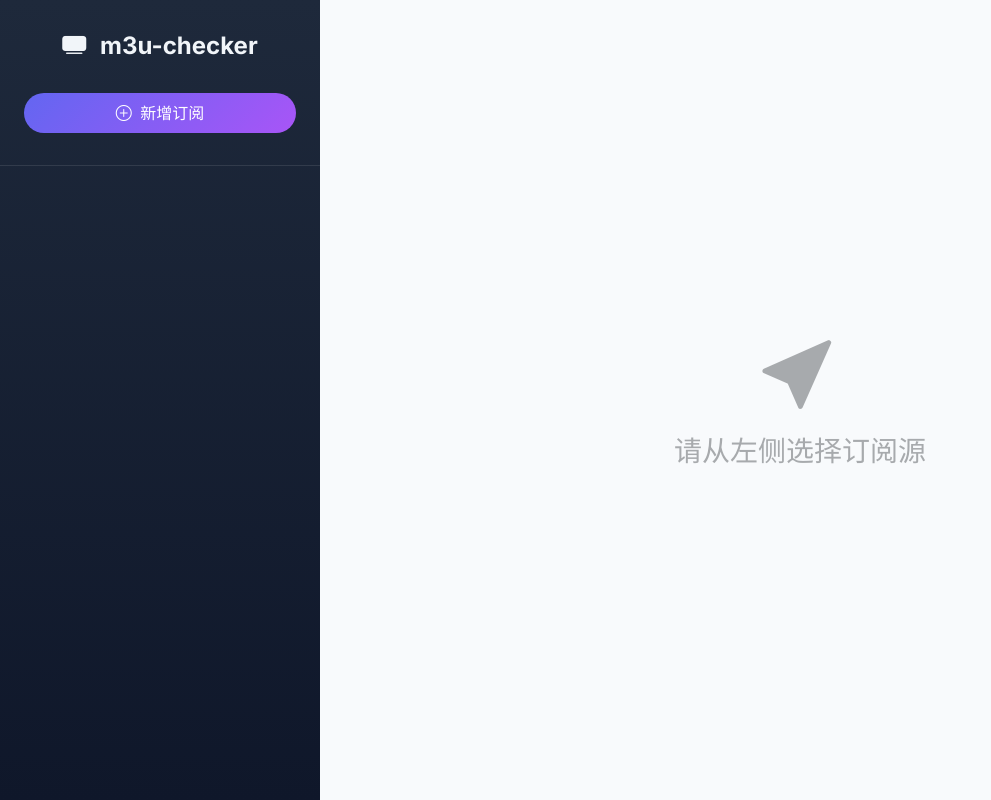
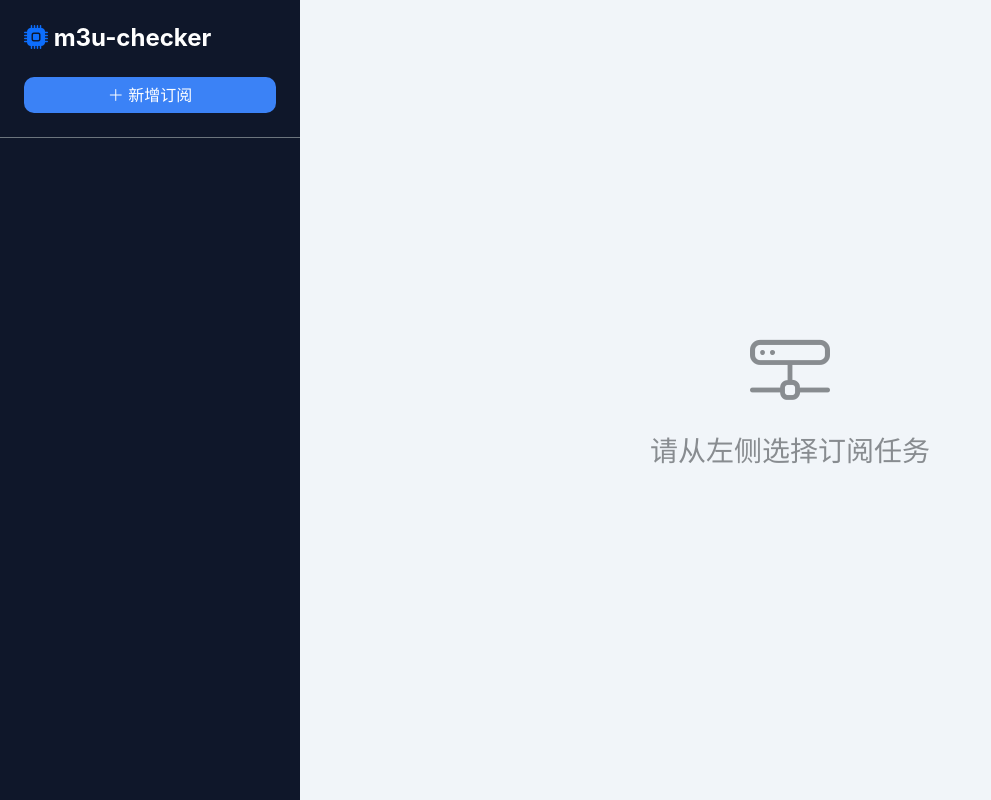
Before and after one commit to JE668/m3u-checker, a Flask app: page / in a window 1280 px wide. Shown: the whole page, without its empty margins (0-991 px from the left). Run offline with Flask 3, Linux system fonts and the light colour scheme; data that the repository does not hold is empty; parts of the project's set-up code (start-up, migrations or seed data) failed here and were passed over.

Commit message:
Update index.html

```diff
--- a/templates/index.html
+++ b/templates/index.html
@@ -2,338 +2,156 @@
 <html lang="zh-CN">
 <head>
     <meta charset="UTF-8">
-    <meta name="viewport" content="width=device-width, initial-scale=1.0">
-    <title>m3u-checker Pro | 极致体验</title>
-    <!-- 引入 Google 字体与图标 -->
-    <link href="https://fonts.googleapis.com/css2?family=Inter:wght@400;600;700&display=swap" rel="stylesheet">
+    <title>m3u-checker Pro Dashboard</title>
     <link href="https://cdn.jsdelivr.net/npm/bootstrap@5.3.0/dist/css/bootstrap.min.css" rel="stylesheet">
     <link rel="stylesheet" href="https://cdn.jsdelivr.net/npm/bootstrap-icons@1.10.0/font/bootstrap-icons.css">
+    <style>
+        :root { --sidebar: #0f172a; --glass: rgba(255, 255, 255, 0.9); }
+        body { background: #f1f5f9; height: 100vh; overflow: hidden; font-family: 'Inter', sans-serif; }
 
-    <style>
-        :root {
-            --sidebar-bg: #1e293b;
-            --sidebar-active: #3b82f6;
-            --main-bg: #f8fafc;
-            --accent-color: #6366f1;
-            --card-shadow: 0 10px 25px -5px rgba(0, 0, 0, 0.05);
-            --console-bg: #0f172a;
-        }
+        /* 侧边栏美化 */
+        .sidebar { width: 300px; background: var(--sidebar); height: 100vh; position: fixed; color: white; transition: 0.3s; }
+        .sub-item { padding: 15px 20px; cursor: pointer; border-bottom: 1px solid rgba(255,255,255,0.05); transition: 0.2s; }
+        .sub-item:hover { background: rgba(255,255,255,0.1); }
+        .sub-item.active { background: #3b82f6; box-shadow: 0 4px 12px rgba(59, 130, 246, 0.5); }
 
-        body {
-            font-family: 'Inter', 'Segoe UI', system-ui, sans-serif;
-            background-color: var(--main-bg);
-            height: 100vh;
-            overflow: hidden;
-            color: #334155;
-        }
+        /* 主面板美化 */
+        .main { margin-left: 300px; padding: 30px; height: 100vh; overflow-y: auto; }
+        .glass-card { background: var(--glass); backdrop-filter: blur(10px); border-radius: 16px; border: 1px solid rgba(255,255,255,0.3); box-shadow: 0 10px 15px -3px rgba(0,0,0,0.1); }
 
-        /* 侧边栏 */
-        .sidebar {
-            width: 320px;
-            background: linear-gradient(180deg, var(--sidebar-bg) 0%, #0f172a 100%);
-            color: #f1f5f9;
-            height: 100vh;
-            position: fixed;
-            left: 0; top: 0;
-            z-index: 1000;
-        }
+        .stat-card { text-align: center; padding: 20px; transition: 0.3s; }
+        .stat-card:hover { transform: translateY(-5px); }
+        .stat-icon { font-size: 2rem; margin-bottom: 10px; display: block; }
 
-        .sidebar-header { padding: 2rem 1.5rem; border-bottom: 1px solid rgba(255,255,255,0.1); }
+        .console { background: #1e293b; color: #f8fafc; height: calc(100vh - 550px); min-height: 350px; overflow-y: auto; font-family: 'Fira Code', monospace; font-size: 13px; padding: 20px; border-radius: 12px; }
+        .log-line { margin-bottom: 3px; border-bottom: 1px solid rgba(255,255,255,0.05); padding-bottom: 2px; }
+        .log-success { color: #4ade80; }
+        .log-fail { color: #f87171; }
 
-        .sub-list { padding: 1rem 0.75rem; overflow-y: auto; height: calc(100vh - 180px); }
-
-        .sub-item {
-            padding: 1rem; border-radius: 12px; margin-bottom: 0.5rem; cursor: pointer;
-            transition: all 0.2s; background: rgba(255,255,255,0.03); border: 1px solid transparent;
-        }
-
-        .sub-item:hover { background: rgba(255,255,255,0.08); }
-
-        .sub-item.active {
-            background: var(--sidebar-active);
-            box-shadow: 0 10px 15px -3px rgba(59, 130, 246, 0.4);
-        }
-
-        /* 主界面 */
-        .main-content { margin-left: 320px; height: 100vh; overflow-y: auto; padding: 2.5rem; }
-
-        .glass-card {
-            background: rgba(255, 255, 255, 0.9);
-            backdrop-filter: blur(10px);
-            border-radius: 20px;
-            border: 1px solid rgba(255, 255, 255, 0.3);
-            box-shadow: var(--card-shadow);
-            padding: 1.5rem; margin-bottom: 1.5rem;
-        }
-
-        .stat-card { border-radius: 16px; padding: 1.25rem; background: #fff; }
-
-        .console {
-            background-color: var(--console-bg);
-            color: #e2e8f0;
-            height: calc(100vh - 520px);
-            min-height: 300px;
-            overflow-y: auto;
-            font-family: 'Consolas', monospace;
-            font-size: 13px;
-            padding: 20px;
-            border-radius: 16px;
-            box-shadow: inset 0 2px 10px rgba(0,0,0,0.5);
-        }
-
-        .log-line { padding: 2px 0; border-bottom: 1px solid rgba(255,255,255,0.05); }
-        .log-success { color: #10b981; }
-        .log-fail { color: #f43f5e; }
-
-        .btn-gradient {
-            background: linear-gradient(135deg, #6366f1 0%, #a855f7 100%);
-            color: white; border: none; border-radius: 50px;
-        }
-
-        .progress { background-color: #e2e8f0; border-radius: 50px; height: 12px !important; }
+        .progress { height: 12px; border-radius: 20px; background: #e2e8f0; overflow: hidden; }
+        .btn-primary { background: #3b82f6; border: none; border-radius: 10px; }
     </style>
 </head>
 <body>
 
-<!-- 侧边栏 -->
 <div class="sidebar">
-    <div class="sidebar-header text-center">
-        <h4 class="fw-bold"><i class="bi bi-tv-fill me-2"></i> m3u-checker</h4>
-        <button class="btn btn-gradient w-100 mt-4 py-2" onclick="showAddModal()">
-            <i class="bi bi-plus-circle me-1"></i> 新增订阅
-        </button>
+    <div class="p-4 border-bottom border-secondary">
+        <h4 class="fw-bold"><i class="bi bi-cpu-fill text-primary"></i> m3u-checker</h4>
+        <button class="btn btn-primary w-100 mt-3" onclick="showAddModal()"><i class="bi bi-plus-lg"></i> 新增订阅</button>
     </div>
-    <div id="subsList" class="sub-list">
-        <!-- JS 动态填充 -->
-    </div>
+    <div id="subsList" class="mt-2"></div>
 </div>
 
-<!-- 主内容 -->
-<div class="main-content">
-    <!-- 未选择提示 -->
-    <div id="noSelect" class="h-100 d-flex flex-column align-items-center justify-content-center text-muted opacity-50">
-        <i class="bi bi-cursor-fill display-1 mb-3"></i>
-        <h3>请从左侧选择订阅源</h3>
+<div class="main">
+    <div id="noSelect" class="h-100 d-flex flex-column align-items-center justify-content-center opacity-50">
+        <i class="bi bi-hdd-network display-1 mb-3"></i>
+        <h3>请从左侧选择订阅任务</h3>
     </div>
 
-    <!-- 仪表盘 -->
     <div id="dashboard" class="d-none">
-        <div class="d-flex justify-content-between align-items-end mb-4">
+        <div class="d-flex justify-content-between align-items-center mb-4">
             <div>
-                <h1 id="viewName" class="fw-bold mb-1">加载中...</h1>
-                <p id="viewUrl" class="text-muted small mb-0 text-truncate" style="max-width: 500px;"></p>
+                <h2 id="viewName" class="fw-bold mb-0">--</h2>
+                <span id="viewUrl" class="text-muted small"></span>
             </div>
-            <div class="d-flex gap-2">
-                <button id="runBtn" class="btn btn-success rounded-pill px-4" onclick="startTask()">开始检测</button>
-                <button id="stopBtn" class="btn btn-danger rounded-pill px-4 d-none" onclick="stopTask()">停止检测</button>
-                <button class="btn btn-light rounded-circle shadow-sm" onclick="editCurrent()"><i class="bi bi-gear-fill"></i></button>
+            <div class="btn-group">
+                <button id="runBtn" class="btn btn-success px-4" onclick="startTask()"><i class="bi bi-play-fill"></i> 执行检测</button>
+                <button id="stopBtn" class="btn btn-danger px-4 d-none" onclick="stopTask()"><i class="bi bi-stop-fill"></i> 停止</button>
+                <button class="btn btn-secondary px-3" onclick="editCurrent()"><i class="bi bi-gear"></i></button>
             </div>
         </div>
 
         <div class="row g-4 mb-4">
-            <div class="col-md-3 text-center"><div class="stat-card glass-card"><div>总频道</div><h3 id="statTotal" class="fw-bold mb-0">0</h3></div></div>
-            <div class="col-md-3 text-center"><div class="stat-card glass-card"><div>已处理</div><h3 id="statCurrent" class="fw-bold mb-0">0</h3></div></div>
-            <div class="col-md-3 text-center text-success"><div class="stat-card glass-card"><div>有效源</div><h3 id="statSuccess" class="fw-bold mb-0">0</h3></div></div>
-            <div class="col-md-3 text-center text-primary"><div class="stat-card glass-card"><div>成功率</div><h3 id="statRate" class="fw-bold mb-0">0%</h3></div></div>
+            <div class="col-md-3"><div class="glass-card stat-card"><i class="bi bi-list-ol stat-icon text-primary"></i><div>总频道</div><h3 id="statTotal">0</h3></div></div>
+            <div class="col-md-3"><div class="glass-card stat-card"><i class="bi bi-activity stat-icon text-info"></i><div>已处理</div><h3 id="statCurrent">0</h3></div></div>
+            <div class="col-md-3"><div class="glass-card stat-card text-success"><i class="bi bi-check-circle stat-icon"></i><div>有效源</div><h3 id="statSuccess">0</h3></div></div>
+            <div class="col-md-3"><div class="glass-card stat-card text-primary"><i class="bi bi-pie-chart stat-icon"></i><div>成功率</div><h3 id="statRate">0%</h3></div></div>
         </div>
 
-        <div class="glass-card mb-4">
-            <div class="d-flex justify-content-between mb-2 fw-bold small"><span>探测进度</span><span id="pText">0%</span></div>
-            <div class="progress"><div id="pBar" class="progress-bar progress-bar-striped progress-bar-animated bg-success" style="width: 0%"></div></div>
+        <div class="glass-card p-4 mb-4">
+            <div class="d-flex justify-content-between small fw-bold mb-2"><span>🔍 探测实时进度</span><span id="pText">0%</span></div>
+            <div class="progress"><div id="pBar" class="progress-bar progress-bar-striped progress-bar-animated bg-success"></div></div>
         </div>
 
         <div class="row g-4 mb-4">
-            <div class="col-md-6"><div class="glass-card mb-0">
-                <label class="form-label small fw-bold">M3U 订阅</label>
-                <div class="input-group"><input type="text" id="m3uUrl" class="form-control bg-light border-0" readonly><button class="btn btn-dark" onclick="copyText('m3uUrl')">复制</button></div>
-            </div></div>
-            <div class="col-md-6"><div class="glass-card mb-0">
-                <label class="form-label small fw-bold">TXT 订阅</label>
-                <div class="input-group"><input type="text" id="txtUrl" class="form-control bg-light border-0" readonly><button class="btn btn-dark" onclick="copyText('txtUrl')">复制</button></div>
-            </div></div>
+            <div class="col-md-6"><div class="glass-card p-3"><label class="form-label fw-bold"><i class="bi bi-link-45deg"></i> M3U 地址</label><div class="input-group"><input type="text" id="m3uUrl" class="form-control" readonly><button class="btn btn-dark" onclick="copy('m3uUrl')">复制</button></div></div></div>
+            <div class="col-md-6"><div class="glass-card p-3"><label class="form-label fw-bold"><i class="bi bi-file-text"></i> TXT 地址</label><div class="input-group"><input type="text" id="txtUrl" class="form-control" readonly><button class="btn btn-dark" onclick="copy('txtUrl')">复制</button></div></div></div>
         </div>
 
-        <div class="console" id="console"></div>
+        <div id="console" class="console shadow-lg"></div>
     </div>
 </div>
 
-<!-- 模态框 -->
+<!-- 配置弹窗 -->
 <div class="modal fade" id="editModal" tabindex="-1">
-    <div class="modal-dialog modal-dialog-centered">
-        <div class="modal-content border-0 shadow-lg" style="border-radius: 20px;">
+    <div class="modal-dialog modal-dialog-centered"><div class="modal-content shadow border-0" style="border-radius:20px;">
         <div class="modal-header border-0 px-4 pt-4"><h5 class="modal-title fw-bold">订阅配置</h5><button type="button" class="btn-close" data-bs-dismiss="modal"></button></div>
         <div class="modal-body px-4 pb-4">
             <input type="hidden" id="editId">
             <div class="mb-3"><label class="form-label small fw-bold">名称</label><input type="text" id="editName" class="form-control"></div>
-                <div class="mb-3"><label class="form-label small fw-bold">链接 (M3U/TXT)</label><input type="text" id="editUrl" class="form-control"></div>
+            <div class="mb-3"><label class="form-label small fw-bold">订阅链接</label><input type="text" id="editUrl" class="form-control"></div>
             <div class="row g-2 mb-3">
                 <div class="col-6"><label class="form-label small fw-bold">线程</label><input type="number" id="editThreads" class="form-control" value="5"></div>
-                    <div class="col-6">
-                        <label class="form-label small fw-bold">执行模式</label>
-                        <select id="editMode" class="form-select" onchange="toggleEditFields()">
-                            <option value="none">手动</option>
-                            <option value="fixed">定时点</option>
-                            <option value="interval">间隔</option>
-                        </select>
+                <div class="col-6"><label class="form-label small fw-bold">模式</label><select id="editMode" class="form-select" onchange="toggleFields()"><option value="none">手动</option><option value="fixed">定时</option><option value="interval">间隔</option></select></div>
             </div>
+            <div id="ef" class="mb-3 d-none"><label class="form-label small fw-bold">时刻 (08:00...)</label><input type="text" id="editTimes" class="form-control"></div>
+            <div id="ei" class="mb-3 d-none"><label class="form-label small fw-bold">间隔 (小时)</label><input type="number" id="editHours" class="form-control"></div>
+            <div class="d-flex justify-content-between mt-4"><button class="btn btn-outline-danger" onclick="deleteSub()" id="delBtn">删除</button><button class="btn btn-primary px-5" onclick="saveSub()">保存配置</button></div>
         </div>
-                <div id="editFixed" class="mb-3 d-none"><label class="form-label small fw-bold">时刻 (08:00, 20:00)</label><input type="text" id="editTimes" class="form-control"></div>
-                <div id="editInterval" class="mb-3 d-none"><label class="form-label small fw-bold">间隔 (小时)</label><input type="number" id="editHours" class="form-control"></div>
-
-                <div class="d-flex justify-content-between mt-4">
-                    <button class="btn btn-outline-danger border-0" onclick="deleteSub()" id="delBtn">删除</button>
-                    <button class="btn btn-primary px-4 rounded-pill btn-gradient" onclick="saveSub()">保存配置</button>
-                </div>
-            </div>
-        </div>
-    </div>
+    </div></div>
 </div>
 
 <script src="https://cdn.jsdelivr.net/npm/bootstrap@5.3.0/dist/js/bootstrap.bundle.min.js"></script>
 <script>
-    let subs = [];
-    let currentId = null;
-    let pollTimer = null;
+    let subs = []; let currentId = null; let poll = null;
     const modal = new bootstrap.Modal(document.getElementById('editModal'));
 
     async function loadSubs() {
-        try {
-            const res = await fetch('/api/subs');
-            subs = await res.json();
-            const list = document.getElementById('subsList');
-            if (subs && Array.isArray(subs)) {
-                list.innerHTML = subs.map(s => `
+        const res = await fetch('/api/subs'); subs = await res.json();
+        document.getElementById('subsList').innerHTML = subs.map(s => `
             <div class="sub-item ${s.id === currentId ? 'active' : ''}" onclick="selectSub('${s.id}')">
-                        <div class="d-flex align-items-center">
-                            <i class="bi bi-collection-play me-3 fs-5"></i>
-                            <div class="overflow-hidden">
                 <div class="fw-bold text-truncate">${s.name}</div>
-                                <div class="small opacity-50" style="font-size:11px;">模式: ${s.schedule_mode}</div>
-                            </div>
-                        </div>
+                <div class="small opacity-50 text-truncate" style="font-size:10px">${s.url}</div>
             </div>
         `).join('');
     }
-        } catch (e) { console.error("加载列表失败", e); }
-    }
 
     function selectSub(id) {
-        currentId = id;
-        document.getElementById('noSelect').classList.add('d-none');
-        document.getElementById('dashboard').classList.remove('d-none');
-
+        currentId = id; document.getElementById('noSelect').classList.add('d-none'); document.getElementById('dashboard').classList.remove('d-none');
         const s = subs.find(x => x.id === id);
-        if (s) {
         document.getElementById('viewName').innerText = s.name;
         document.getElementById('viewUrl').innerText = s.url;
-            document.getElementById('m3uUrl').value = window.location.origin + "/sub/" + id + ".m3u";
-            document.getElementById('txtUrl').value = window.location.origin + "/sub/" + id + ".txt";
-        }
-
-        loadSubs();
-        if(pollTimer) clearInterval(pollTimer);
-        pollTimer = setInterval(updateStatus, 1500);
+        document.getElementById('m3uUrl').value = `${window.location.origin}/sub/${id}.m3u`;
+        document.getElementById('txtUrl').value = `${window.location.origin}/sub/${id}.txt`;
+        loadSubs(); if(poll) clearInterval(poll); poll = setInterval(updateStatus, 1500);
     }
 
     async function updateStatus() {
         if(!currentId) return;
-        try {
-            const res = await fetch('/api/status/' + currentId);
-            const data = await res.json();
-
-            document.getElementById('statTotal').innerText = data.total || 0;
-            document.getElementById('statCurrent').innerText = data.current || 0;
-            document.getElementById('statSuccess').innerText = data.success || 0;
-            const rate = data.current > 0 ? Math.round(data.success/data.current*100) : 0;
-            document.getElementById('statRate').innerText = rate + '%';
-
-            const p = data.total > 0 ? Math.round(data.current/data.total*100) : 0;
-            document.getElementById('pBar').style.width = p + '%';
-            document.getElementById('pText').innerText = p + '%';
-
-            const runBtn = document.getElementById('runBtn');
-            const stopBtn = document.getElementById('stopBtn');
-            if(data.running) {
-                runBtn.classList.add('d-none'); stopBtn.classList.remove('d-none');
-            } else {
-                runBtn.classList.remove('d-none'); stopBtn.classList.add('d-none');
+        const res = await fetch('/api/status/' + currentId); const data = await res.json();
+        document.getElementById('statTotal').innerText = data.total;
+        document.getElementById('statCurrent').innerText = data.current;
+        document.getElementById('statSuccess').innerText = data.success;
+        document.getElementById('statRate').innerText = (data.current>0?Math.round(data.success/data.current*100):0) + '%';
+        const p = data.total>0?Math.round(data.current/data.total*100):0;
+        document.getElementById('pBar').style.width = p + '%'; document.getElementById('pText').innerText = p + '%';
+        const rb = document.getElementById('runBtn'); const sb = document.getElementById('stopBtn');
+        if(data.running){ rb.classList.add('d-none'); sb.classList.remove('d-none'); } else { rb.classList.remove('d-none'); sb.classList.add('d-none'); }
+        document.getElementById('console').innerHTML = data.logs.map(l => {
+            let cls = ""; if(l.includes('✅')) cls="log-success"; if(l.includes('❌')) cls="log-fail";
+            return `<div class="log-line ${cls}">${l}</div>`;
+        }).join('');
+        document.getElementById('console').scrollTop = 999999;
     }
 
-            const con = document.getElementById('console');
-            const logs = data.logs || [];
-            con.innerHTML = logs.map(l => {
-                let cls = "";
-                if(l.includes('✅')) cls = "log-success";
-                if(l.includes('❌')) cls = "log-fail";
-                return `<div class="log-line ${cls}">${l}</div>`;
-            }).join('');
-            con.scrollTop = con.scrollHeight;
-        } catch (e) { console.error("获取状态失败", e); }
-    }
-
-    function showAddModal() {
-        document.getElementById('editId').value = "";
-        document.getElementById('editName').value = "";
-        document.getElementById('editUrl').value = "";
-        document.getElementById('delBtn').classList.add('d-none');
-        modal.show();
-    }
-
-    function editCurrent() {
-        const s = subs.find(x => x.id === currentId);
-        if (s) {
-            document.getElementById('editId').value = s.id;
-            document.getElementById('editName').value = s.name;
-            document.getElementById('editUrl').value = s.url;
-            document.getElementById('editThreads').value = s.threads || 5;
-            document.getElementById('editMode').value = s.schedule_mode || 'none';
-            document.getElementById('editTimes').value = s.fixed_times || '';
-            document.getElementById('editHours').value = s.interval_hours || 12;
-            document.getElementById('delBtn').classList.remove('d-none');
-            toggleEditFields();
-            modal.show();
-        }
-    }
-
-    function toggleEditFields() {
-        const m = document.getElementById('editMode').value;
-        document.getElementById('editFixed').classList.toggle('d-none', m!=='fixed');
-        document.getElementById('editInterval').classList.toggle('d-none', m!=='interval');
-    }
-
-    async function saveSub() {
-        const data = {
-            id: document.getElementById('editId').value,
-            name: document.getElementById('editName').value,
-            url: document.getElementById('editUrl').value,
-            threads: document.getElementById('editThreads').value,
-            schedule_mode: document.getElementById('editMode').value,
-            fixed_times: document.getElementById('editTimes').value,
-            interval_hours: document.getElementById('editHours').value
-        };
-        await fetch('/api/subs', {method:'POST', headers:{'Content-Type':'application/json'}, body:JSON.stringify(data)});
-        modal.hide();
-        loadSubs();
-    }
-
-    async function deleteSub() {
-        if(confirm('确认删除?')) {
-            await fetch('/api/subs/delete/' + currentId);
-            modal.hide(); currentId = null;
-            document.getElementById('dashboard').classList.add('d-none');
-            document.getElementById('noSelect').classList.remove('d-none');
-            loadSubs();
-        }
-    }
-
-    function startTask() { if(currentId) fetch('/api/start/' + currentId); }
-    function stopTask() { if(currentId) fetch('/api/stop/' + currentId); }
-    function copyText(id) {
-        const el = document.getElementById(id);
-        el.select(); document.execCommand('copy');
-        alert("已复制到剪贴板");
-    }
-
+    function showAddModal() { document.getElementById('editId').value=""; document.getElementById('editName').value=""; document.getElementById('editUrl').value=""; document.getElementById('delBtn').classList.add('d-none'); modal.show(); }
+    function editCurrent() { const s = subs.find(x => x.id === currentId); document.getElementById('editId').value=s.id; document.getElementById('editName').value=s.name; document.getElementById('editUrl').value=s.url; document.getElementById('editThreads').value=s.threads||5; document.getElementById('editMode').value=s.schedule_mode||'none'; document.getElementById('editTimes').value=s.fixed_times||''; document.getElementById('editHours').value=s.interval_hours||12; document.getElementById('delBtn').classList.remove('d-none'); toggleFields(); modal.show(); }
+    function toggleFields() { const m=document.getElementById('editMode').value; document.getElementById('ef').classList.toggle('d-none', m!=='fixed'); document.getElementById('ei').classList.toggle('d-none', m!=='interval'); }
+    async function saveSub() { const data = { id: document.getElementById('editId').value, name: document.getElementById('editName').value, url: document.getElementById('editUrl').value, threads: document.getElementById('editThreads').value, schedule_mode: document.getElementById('editMode').value, fixed_times: document.getElementById('editTimes').value, interval_hours: document.getElementById('editHours').value }; await fetch('/api/subs', {method:'POST', headers:{'Content-Type':'application/json'}, body:JSON.stringify(data)}); modal.hide(); loadSubs(); }
+    async function deleteSub() { if(confirm('删除?')){ await fetch('/api/subs/delete/'+currentId); modal.hide(); currentId=null; document.getElementById('dashboard').classList.add('d-none'); document.getElementById('noSelect').classList.remove('d-none'); loadSubs(); } }
+    function startTask() { fetch('/api/start/'+currentId); }
+    function stopTask() { fetch('/api/stop/'+currentId); }
+    function copy(id) { const el=document.getElementById(id); el.select(); document.execCommand('copy'); alert('已复制'); }
     window.onload = loadSubs;
 </script>
 </body>
```
Lines whose indentation alone changed are shown as unchanged.
